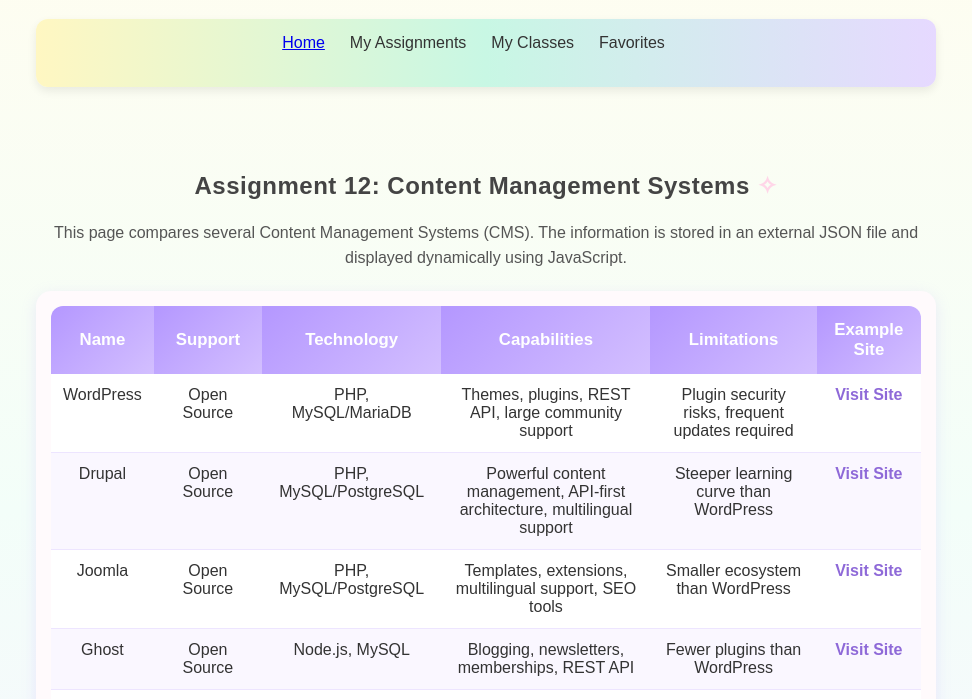
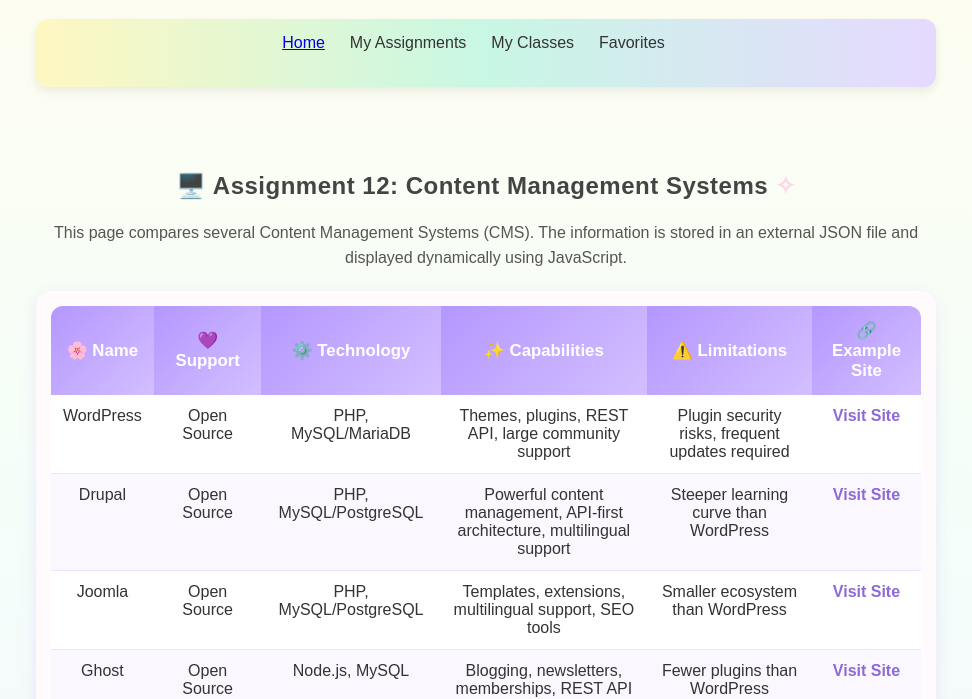
Before and after one commit to mooziiwoo/COP4813, a plain HTML site: page assignment12.html in a window 1280 px wide. Shown: the part 82-781 px from the top of the page, without its empty margins (154-1126 px from the left). Drawn offline with Linux system fonts and the light colour scheme.

Commit message:
fix filename case

```diff
--- a/assignment12.html
+++ b/assignment12.html
@@ -84,7 +84,7 @@
 
     <main>
 
-        <h2> Assignment 12: Content Management Systems</h2>
+        <h2>🖥️ Assignment 12: Content Management Systems</h2>
 
         <p>
             This page compares several Content Management Systems (CMS).
@@ -98,17 +98,17 @@
 
                 <thead>
                     <tr>
-                        <th>Name</th>
-                        <th>Support</th>
-                        <th>Technology</th>
-                        <th>Capabilities</th>
-                        <th>Limitations</th>
-                        <th>Example Site</th>
+                        <th>🌸 Name</th>
+                        <th>💜 Support</th>
+                        <th>⚙️ Technology</th>
+                        <th>✨ Capabilities</th>
+                        <th>⚠️ Limitations</th>
+                        <th>🔗 Example Site</th>
                     </tr>
                 </thead>
 
                 <tbody>
-                    <!-- JavaScript will generate rows here -->
+                    <!-- JavaScript generates rows here -->
                 </tbody>
 
             </table>
--- a/assignment12.js
+++ b/assignment12.js
@@ -1,4 +1,4 @@
-fetch("cms.json")
+fetch("cms.JSON")
     .then(response => response.json())
     .then(data => {
 
```
